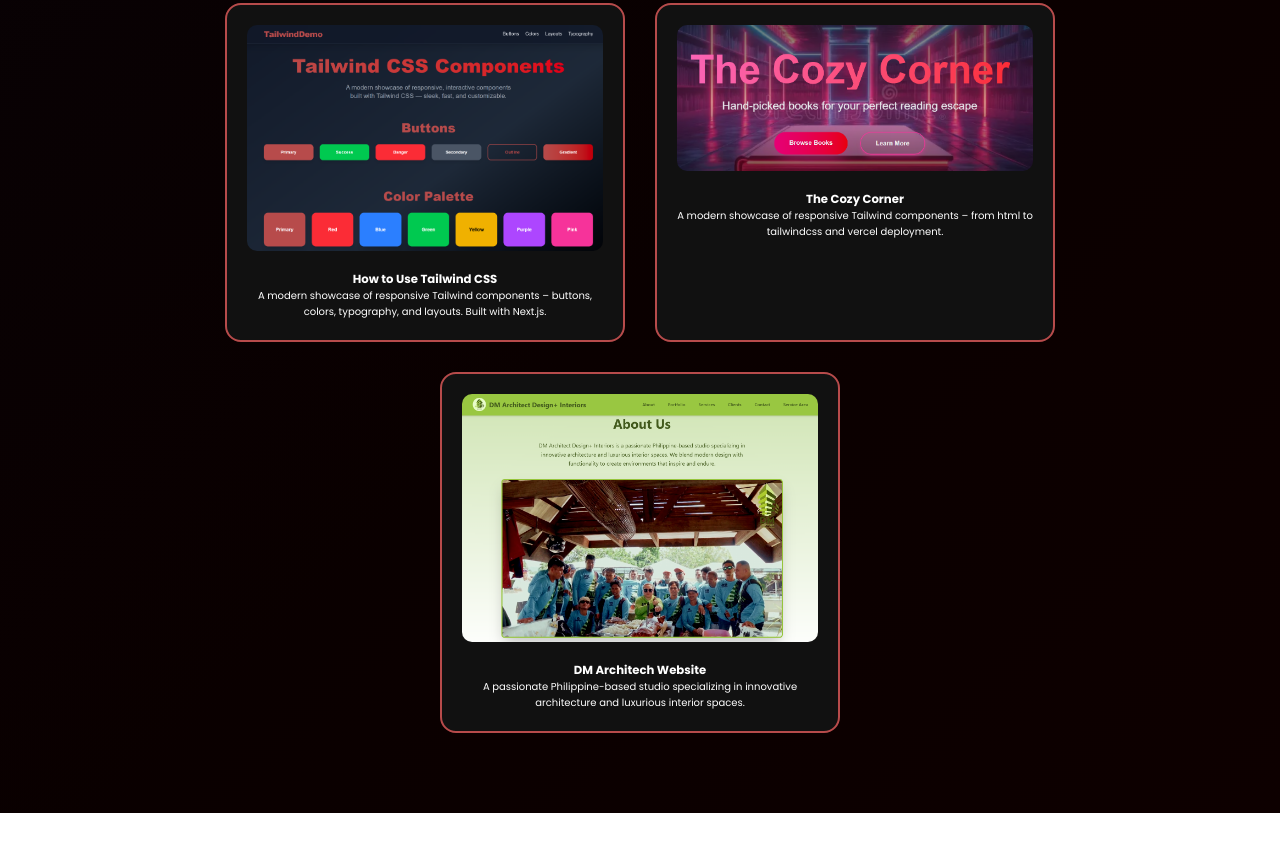
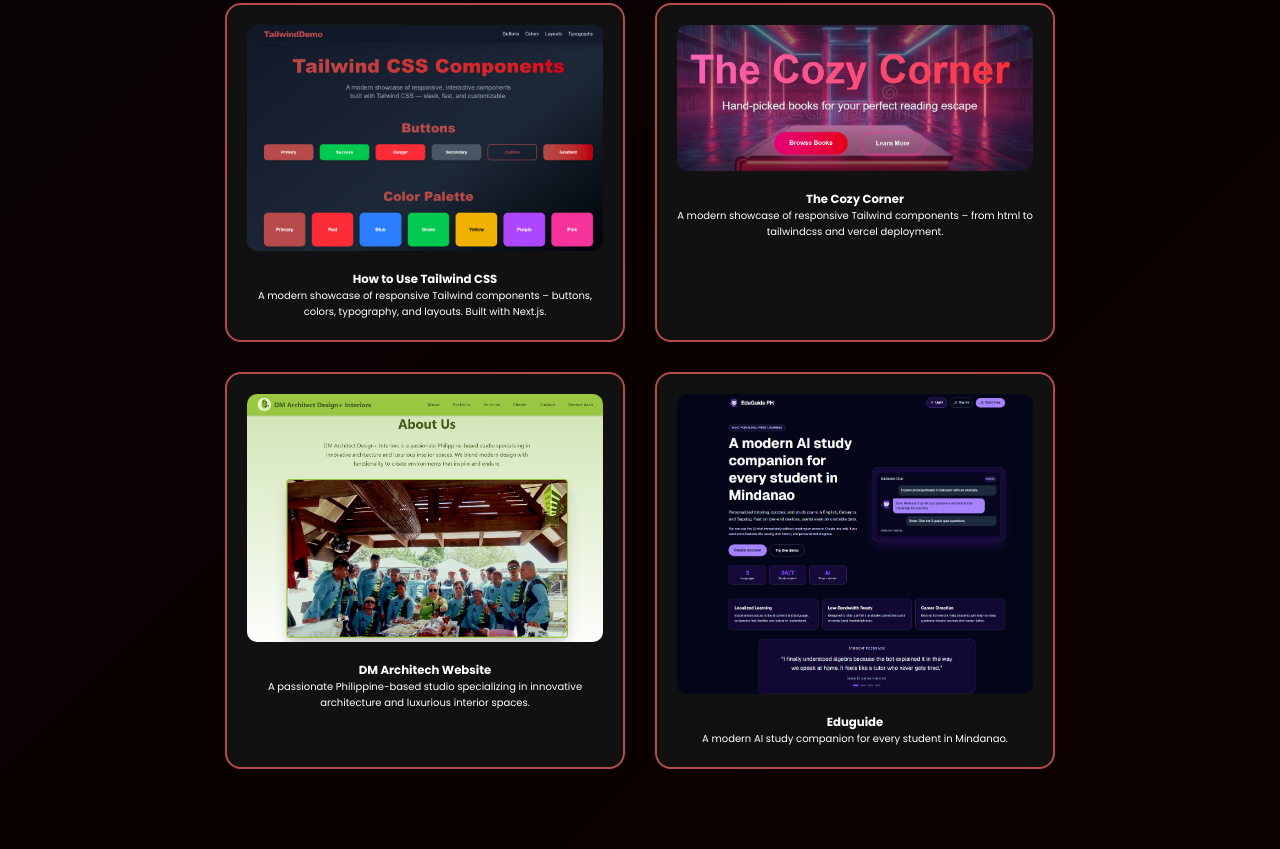
Before and after one commit to gcMachitar/portfolio-word, a plain HTML site: page index.html in a window 1280 px wide. Shown: the part 1873-2722 px from the top of the page. Before the commit the page ends 2686 px from the top, so only its background shows below. Drawn offline with nearby package versions, Linux system fonts and the light colour scheme.

Commit message:
new project added
added the M3 project

```diff
--- a/index.html
+++ b/index.html
@@ -107,6 +107,13 @@
             <h3>DM Architech Website</h3>
             <p>A passionate Philippine-based studio specializing in innovative architecture and luxurious interior spaces.</p>
         </div>
+
+<div class="project-card" onclick="window.open('https://edu-guide-mauve.vercel.app/')">
+            <img src="eduguide.png" alt="Eduguide Website">
+            <h3>Eduguide</h3>
+            <p>A modern AI study companion for every student in Mindanao.</p>
+        </div>
+
     </div>
 </section>
 
```
Also changed, not shown: eduguide.png (added).
